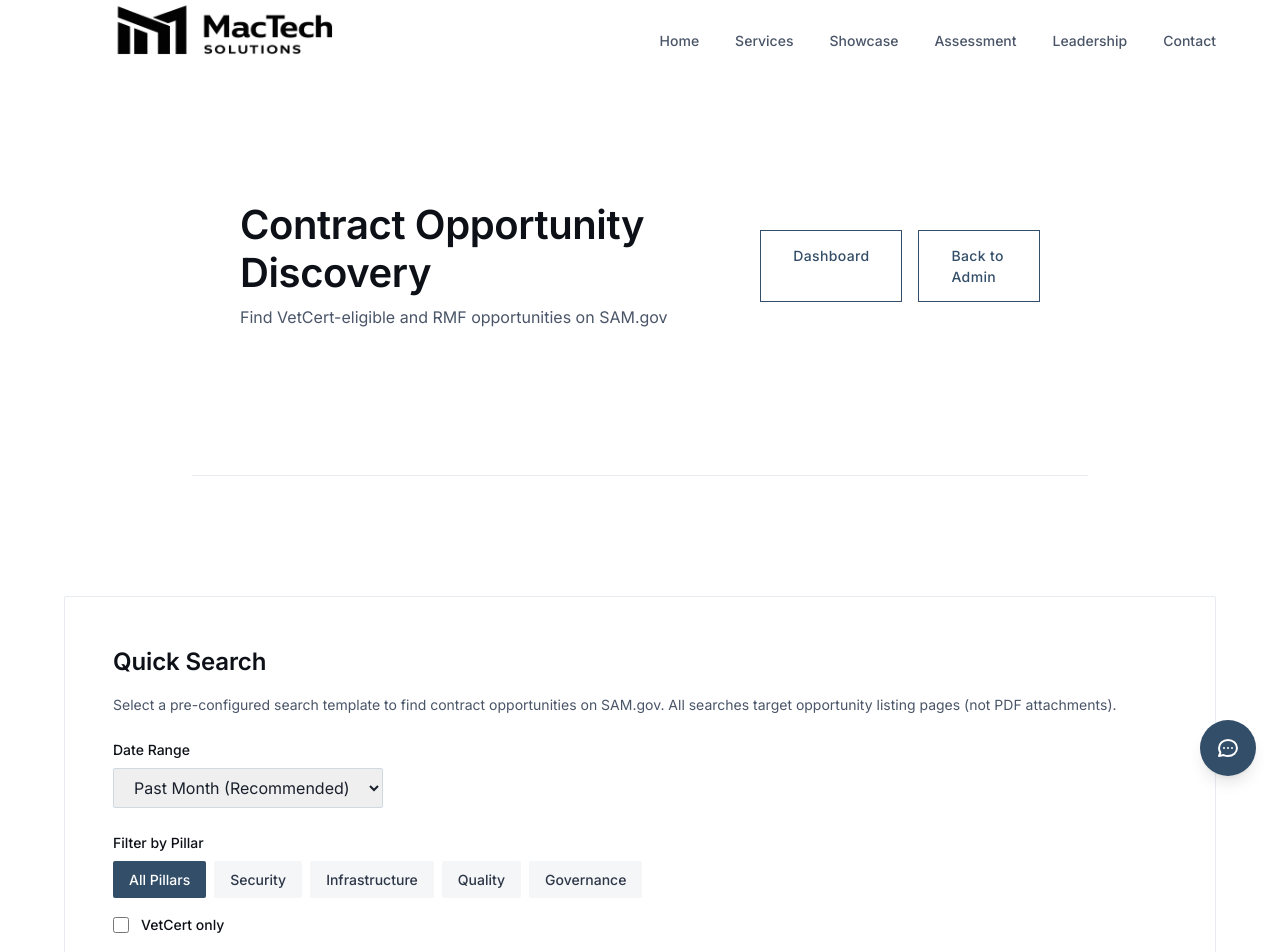
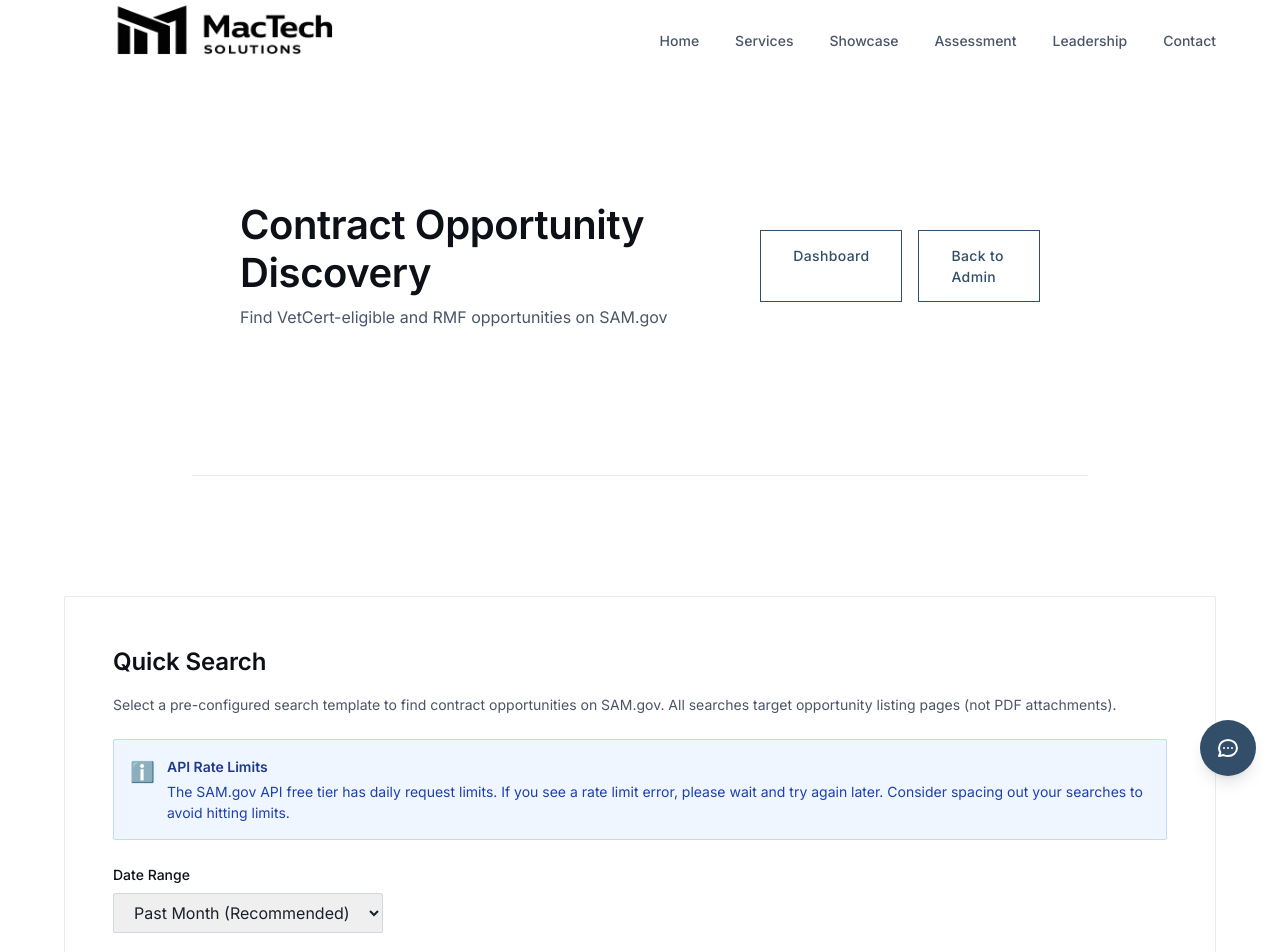
Before and after one commit to MacTechSolutionsLLC/mactech, a Next.js app: page /admin/contract-discovery in a window 1280 px wide. Shown: the top 952 px of the page. Built offline with nearby package versions, Linux system fonts and the light colour scheme.

Commit message:
Add rate limit handling for SAM.gov API
- Parse 429 rate limit errors and extract next access time
- Show user-friendly rate limit error messages
- Add rate limit notice in UI
- Return proper 429 status code for rate limit errors
- Improve error messages with next access time when available

```diff
--- a/app/admin/contract-discovery/page.tsx
+++ b/app/admin/contract-discovery/page.tsx
@@ -403,6 +403,12 @@ export default function ContractDiscoveryPage() {
           details: data.details,
           requestId: data.requestId,
         })
+
+        // Special handling for rate limit errors
+        if (response.status === 429 || errorMessage.includes('rate limit')) {
+          throw new Error(`Rate limit exceeded: ${fullMessage}. Please try again later.`)
+        }
+
         throw new Error(fullMessage)
       }
 
@@ -640,6 +646,22 @@ export default function ContractDiscoveryPage() {
                 Select a pre-configured search template to find contract opportunities on SAM.gov.
                 All searches target opportunity listing pages (not PDF attachments).
               </p>
+
+              {/* Rate Limit Notice */}
+              <div className="bg-blue-50 border border-blue-200 p-4 rounded-sm mb-6">
+                <div className="flex items-start gap-3">
+                  <div className="text-blue-600 text-xl flex-shrink-0 mt-0.5">ℹ️</div>
+                  <div className="flex-1">
+                    <p className="text-body-sm font-semibold text-blue-900 mb-1">
+                      API Rate Limits
+                    </p>
+                    <p className="text-body-sm text-blue-800">
+                      The SAM.gov API free tier has daily request limits. If you see a rate limit error,
+                      please wait and try again later. Consider spacing out your searches to avoid hitting limits.
+                    </p>
+                  </div>
+                </div>
+              </div>
 
               {/* Date Range */}
               <div className="mb-6">
--- a/app/api/admin/contract-discovery/search/route.ts
+++ b/app/api/admin/contract-discovery/search/route.ts
@@ -137,6 +137,19 @@ export async function POST(request: NextRequest) {
             requestId,
           },
           { status: 500 }
+        )
+      }
+
+      // Check if it's a rate limit error
+      if (errorMessage.includes('rate limit') || errorMessage.includes('429') || errorMessage.includes('quota')) {
+        return NextResponse.json(
+          {
+            error: 'SAM.gov API rate limit exceeded',
+            message: errorMessage,
+            details: 'The SAM.gov API free tier has daily request limits. You can try again later or upgrade your API key for higher limits.',
+            requestId,
+          },
+          { status: 429 }
         )
       }
 
--- a/lib/sam-gov-api.ts
+++ b/lib/sam-gov-api.ts
@@ -292,6 +292,27 @@ export async function searchSamGov(params: {
         )
       }
 
+      // Handle rate limiting (429)
+      if (response.status === 429) {
+        let nextAccessTime: string | null = null
+        try {
+          const errorJson = JSON.parse(errorText)
+          nextAccessTime = errorJson.nextAccessTime || errorJson.description?.match(/after (.+?)(?:\s|$)/)?.[1] || null
+        } catch {
+          // If JSON parsing fails, try to extract from text
+          const timeMatch = errorText.match(/after (.+?)(?:\s|UTC|$)/i)
+          if (timeMatch) {
+            nextAccessTime = timeMatch[1]
+          }
+        }
+
+        const rateLimitMessage = nextAccessTime
+          ? `SAM.gov API rate limit exceeded. You can try again after ${nextAccessTime}. The free tier has daily request limits.`
+          : `SAM.gov API rate limit exceeded. The free tier has daily request limits. Please try again later.`
+
+        throw new Error(rateLimitMessage)
+      }
+
       throw new Error(`SAM.gov API error: ${response.status} ${response.statusText} - ${errorText.substring(0, 200)}`)
     }
 
```
